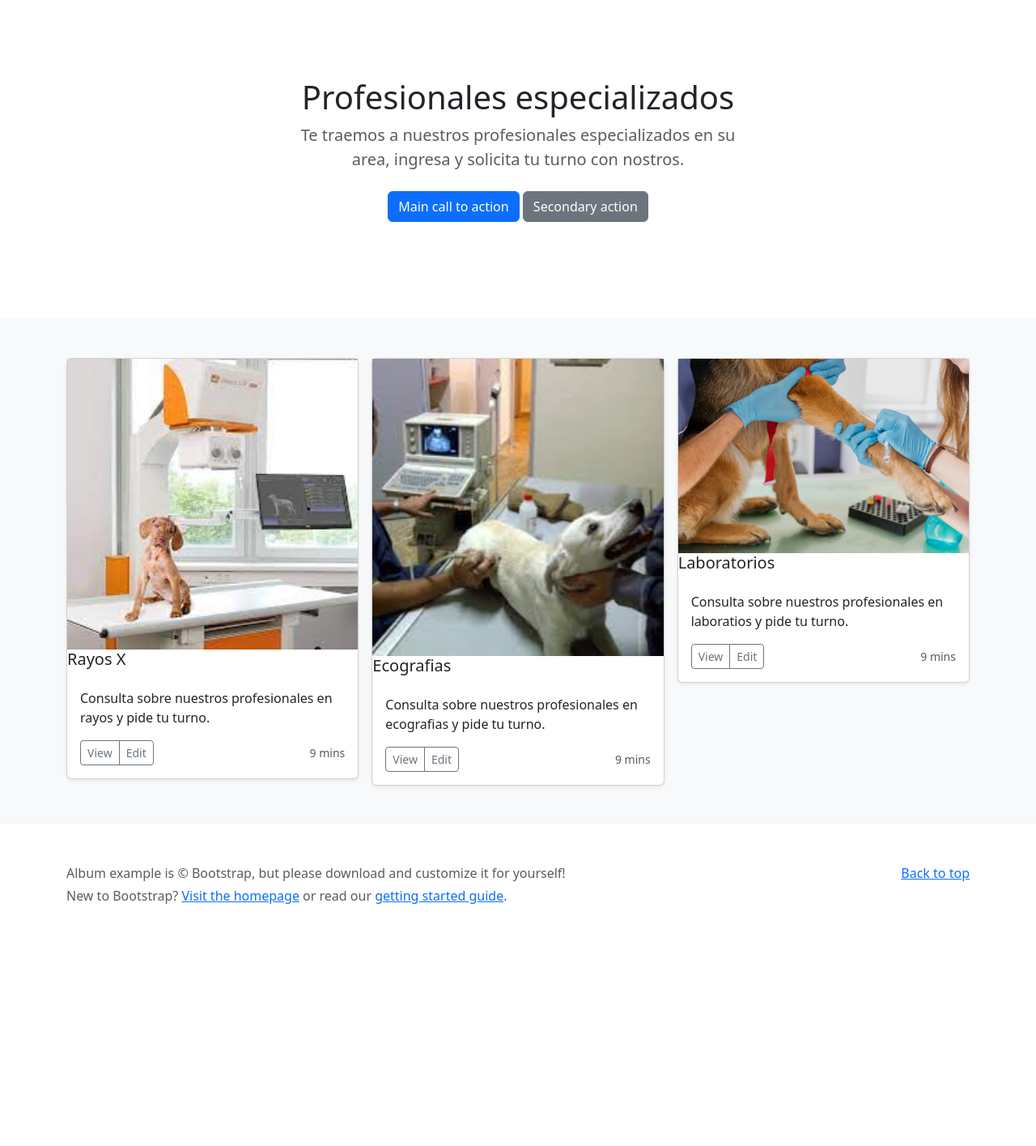
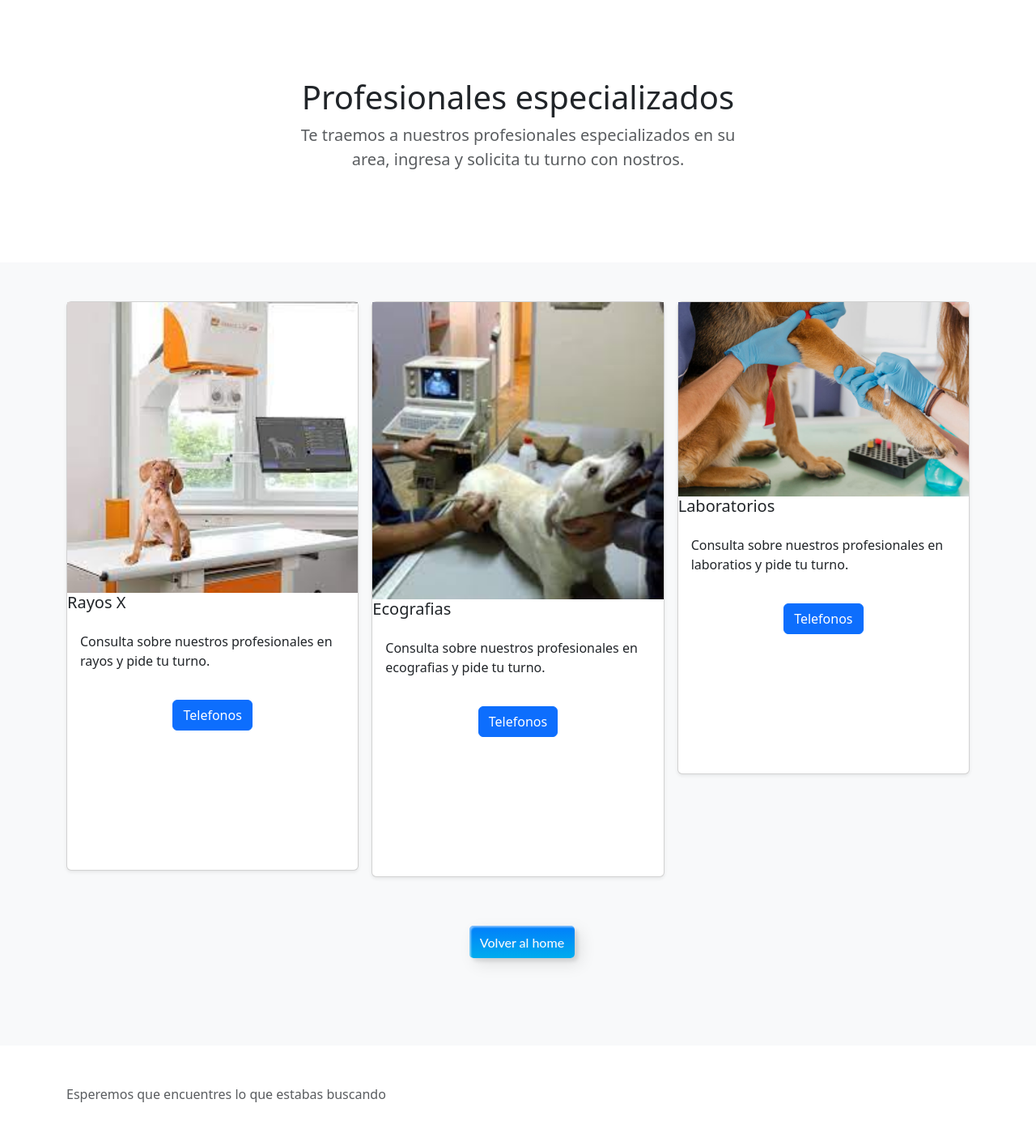
Before and after one commit to JGaston89/veterinaria, a Symfony app: template templates/templates/Home/cuerpoMedico.html.twig in a window 1280 px wide. Shown: the whole page at 81% size. Before the commit the page ends 1116 px from the top, so only its background shows below. Run offline with Twig, Linux system fonts and the light colour scheme; the template is opened without the code that fills it, so the values that code supplies are empty; some libraries are stand-ins or nearby versions.

Commit message:
Add files via upload

```diff
--- a/templates/templates/Home/cuerpoMedico.html.twig
+++ b/templates/templates/Home/cuerpoMedico.html.twig
@@ -81,44 +81,113 @@
         white-space: nowrap;
         -webkit-overflow-scrolling: touch;
       }
-    </style>
+
+.frame {
+  width: 90%;
+  margin: 40px auto;
+  text-align: center;
+}
+button {
+  margin: 20px;
+}
+.custom-btn {
+  width: 130px;
+  height: 40px;
+  color: #fff;
+  border-radius: 5px;
+  padding: 10px 25px;
+  font-family: 'Lato', sans-serif;
+  font-weight: 500;
+  background: transparent;
+  cursor: pointer;
+  transition: all 0.3s ease;
+  position: relative;
+  display: inline-block;
+   box-shadow:inset 2px 2px 2px 0px rgba(255,255,255,.5),
+   7px 7px 20px 0px rgba(0,0,0,.1),
+   4px 4px 5px 0px rgba(0,0,0,.1);
+  outline: none;
+}
+
+.btn-12{
+  position: relative;
+  right: 20px;
+  bottom: 20px;
+  border:none;
+  box-shadow: none;
+  width: 130px;
+  height: 40px;
+  line-height: 42px;
+  -webkit-perspective: 230px;
+  perspective: 230px;
+}
+.btn-12 span {
+  background: rgb(0,172,238);
+background: linear-gradient(0deg, rgba(0,172,238,1) 0%, rgba(2,126,251,1) 100%);
+  display: block;
+  position: absolute;
+  width: 130px;
+  height: 40px;
+  box-shadow:inset 2px 2px 2px 0px rgba(255,255,255,.5),
+   7px 7px 20px 0px rgba(0,0,0,.1),
+   4px 4px 5px 0px rgba(0,0,0,.1);
+  border-radius: 5px;
+  margin:0;
+  text-align: center;
+  -webkit-box-sizing: border-box;
+  -moz-box-sizing: border-box;
+  box-sizing: border-box;
+  -webkit-transition: all .3s;
+  transition: all .3s;
+}
+.btn-12 span:nth-child(1) {
+  box-shadow:
+   -7px -7px 20px 0px #fff9,
+   -4px -4px 5px 0px #fff9,
+   7px 7px 20px 0px #0002,
+   4px 4px 5px 0px #0001;
+  -webkit-transform: rotateX(90deg);
+  -moz-transform: rotateX(90deg);
+  transform: rotateX(90deg);
+  -webkit-transform-origin: 50% 50% -20px;
+  -moz-transform-origin: 50% 50% -20px;
+  transform-origin: 50% 50% -20px;
+}
+.btn-12 span:nth-child(2) {
+  -webkit-transform: rotateX(0deg);
+  -moz-transform: rotateX(0deg);
+  transform: rotateX(0deg);
+  -webkit-transform-origin: 50% 50% -20px;
+  -moz-transform-origin: 50% 50% -20px;
+  transform-origin: 50% 50% -20px;
+}
+.btn-12:hover span:nth-child(1) {
+  box-shadow:inset 2px 2px 2px 0px rgba(255,255,255,.5),
+   7px 7px 20px 0px rgba(0,0,0,.1),
+   4px 4px 5px 0px rgba(0,0,0,.1);
+  -webkit-transform: rotateX(0deg);
+  -moz-transform: rotateX(0deg);
+  transform: rotateX(0deg);
+}
+.btn-12:hover span:nth-child(2) {
+  box-shadow:inset 2px 2px 2px 0px rgba(255,255,255,.5),
+   7px 7px 20px 0px rgba(0,0,0,.1),
+   4px 4px 5px 0px rgba(0,0,0,.1);
+ color: transparent;
+  -webkit-transform: rotateX(-90deg);
+  -moz-transform: rotateX(-90deg);
+  transform: rotateX(-90deg);
+}
+
+
+</style>
 
 
   </head>
   <body>
 
 <header>
-<!--
-  <div class="collapse bg-dark" id="navbarHeader">
-    <div class="container">
-      <div class="row">
-        <div class="col-sm-8 col-md-7 py-4">
-          <h4 class="text-white">About</h4>
-          <p class="text-muted">Add some information about the album below, the author, or any other background context. Make it a few sentences long so folks can pick up some informative tidbits. Then, link them off to some social networking sites or contact information.</p>
-        </div>
-        <div class="col-sm-4 offset-md-1 py-4">
-          <h4 class="text-white">Contact</h4>
-          <ul class="list-unstyled">
-            <li><a href="#" class="text-white">Follow on Twitter</a></li>
-            <li><a href="#" class="text-white">Like on Facebook</a></li>
-            <li><a href="#" class="text-white">Email me</a></li>
-          </ul>
-        </div>
-      </div>
-    </div>
-  </div>
-  <div class="navbar navbar-dark bg-dark shadow-sm">
-    <div class="container">
-      <a href="#" class="navbar-brand d-flex align-items-center">
-        <svg xmlns="http://www.w3.org/2000/svg" width="20" height="20" fill="none" stroke="currentColor" stroke-linecap="round" stroke-linejoin="round" stroke-width="2" aria-hidden="true" class="me-2" viewBox="0 0 24 24"><path d="M23 19a2 2 0 0 1-2 2H3a2 2 0 0 1-2-2V8a2 2 0 0 1 2-2h4l2-3h6l2 3h4a2 2 0 0 1 2 2z"></path><circle cx="12" cy="13" r="4"></circle></svg>
-        <strong>Album</strong>
-      </a>
-      <button class="navbar-toggler" type="button" data-bs-toggle="collapse" data-bs-target="#navbarHeader" aria-controls="navbarHeader" aria-expanded="false" aria-label="Toggle navigation">
-        <span class="navbar-toggler-icon"></span>
-      </button>
-    </div>
-  </div>
--->
+
 </header>
 
 <main>
@@ -128,10 +197,6 @@
       <div class="col-lg-6 col-md-8 mx-auto">
         <h1 class="fw-light">Profesionales especializados</h1>
         <p class="lead text-muted">Te traemos a nuestros profesionales especializados en su area, ingresa y solicita tu turno con nostros.</p>
-        <p>
-          <a href="#" class="btn btn-primary my-2">Main call to action</a>
-          <a href="#" class="btn btn-secondary my-2">Secondary action</a>
-        </p>
       </div>
     </div>
   </section>
@@ -146,16 +211,29 @@
             <h5>Rayos X</h5>
             <div class="card-body">
               <p class="card-text">Consulta sobre nuestros profesionales en rayos y pide tu turno.</p>
-              <div class="d-flex justify-content-between align-items-center">
-                <div class="btn-group">
-                  <button type="button" class="btn btn-sm btn-outline-secondary">View</button>
-                  <button type="button" class="btn btn-sm btn-outline-secondary">Edit</button>
-                </div>
-                <small class="text-muted">9 mins</small>
+              <div class="d-flex justify-content-between align-items-center flex-column">
+              <!-- aca comienza el dropdown-->
+                <p>
+                  <button class="btn btn-primary" type="button" data-bs-toggle="collapse" data-bs-target="#collapseWidthExample" aria-expanded="false" aria-controls="collapseWidthExample">
+                    Telefonos
+                  </button>
+                </p>
+                <div style="min-height: 120px;">
+                  <div class="collapse" id="collapseWidthExample">
+                    <ul class="list-group">
+                      <li class="list-group-item">Juan garcia 221-555-222</li>
+                      <li class="list-group-item">Perez Damian 221-555-777</li>
+                      <li class="list-group-item">Larroque Maria 221-111-888</li>
+                      <li class="list-group-item">Lape Aron 221-777-888</li>
+                      <li class="list-group-item">Quiroga Luisa 011-777-888</li>
+                    </ul>
+                  </div>
+                </div> <!-- aca termina el dropdown-->
               </div>
             </div>
           </div>
         </div>
+
 
         <div class="col">
           <div class="card shadow-sm">
@@ -163,12 +241,24 @@
            <h5>Ecografias</h5>
             <div class="card-body">
               <p class="card-text">Consulta sobre nuestros profesionales en ecografias y pide tu turno.</p>
-              <div class="d-flex justify-content-between align-items-center">
-                <div class="btn-group">
-                  <button type="button" class="btn btn-sm btn-outline-secondary">View</button>
-                  <button type="button" class="btn btn-sm btn-outline-secondary">Edit</button>
-                </div>
-                <small class="text-muted">9 mins</small>
+              <div class="d-flex justify-content-between align-items-center flex-column">
+                <!-- aca comienza el dropdown-->
+                <p>
+                  <button class="btn btn-primary" type="button" data-bs-toggle="collapse" data-bs-target="#collapseWidthExample2" aria-expanded="false" aria-controls="collapseWidthExample2">
+                    Telefonos
+                  </button>
+                </p>
+                <div style="min-height: 120px;">
+                  <div class="collapse" id="collapseWidthExample2">
+                    <ul class="list-group">
+                      <li class="list-group-item">Juan garcia 221-555-222</li>
+                      <li class="list-group-item">Perez Damian 221-555-777</li>
+                      <li class="list-group-item">Larroque Maria 221-111-888</li>
+                      <li class="list-group-item">Lape Aron 221-777-888</li>
+                      <li class="list-group-item">Quiroga Luisa 011-777-888</li>
+                    </ul>
+                  </div>
+                </div> <!-- aca termina el dropdown-->
               </div>
             </div>
           </div>
@@ -180,27 +270,41 @@
             <h5>Laboratorios</h5>
             <div class="card-body">
               <p class="card-text">Consulta sobre nuestros profesionales en laboratios y pide tu turno.</p>
-              <div class="d-flex justify-content-between align-items-center">
-                <div class="btn-group">
-                  <button type="button" class="btn btn-sm btn-outline-secondary">View</button>
-                  <button type="button" class="btn btn-sm btn-outline-secondary">Edit</button>
-                </div>
-                <small class="text-muted">9 mins</small>
+              <div class="d-flex justify-content-between align-items-center flex-column">
+                <!-- aca comienza el dropdown-->
+                <p>
+                  <button class="btn btn-primary" type="button" data-bs-toggle="collapse" data-bs-target="#collapseWidthExample3" aria-expanded="false" aria-controls="collapseWidthExample3">
+                    Telefonos
+                  </button>
+                </p>
+                <div style="min-height: 120px;">
+                  <div class="collapse" id="collapseWidthExample3">
+                    <ul class="list-group">
+                      <li class="list-group-item">Juan garcia 221-555-222</li>
+                      <li class="list-group-item">Perez Damian 221-555-777</li>
+                      <li class="list-group-item">Larroque Maria 221-111-888</li>
+                      <li class="list-group-item">Lape Aron 221-777-888</li>
+                      <li class="list-group-item">Quiroga Luisa 011-777-888</li>
+                    </ul>
+                  </div>
+                </div> <!-- aca termina el dropdown-->
               </div>
             </div>
           </div>
         </div>
   </div>
 
+
+<div class="frame">
+  <button class="custom-btn btn-12"><a class="text-light" href="/home"><span>Click!</span><span>Volver al home</span></a></button>
+</div>
+
+
 </main>
 
 <footer class="text-muted py-5">
   <div class="container">
-    <p class="float-end mb-1">
-      <a href="#">Back to top</a>
-    </p>
-    <p class="mb-1">Album example is © Bootstrap, but please download and customize it for yourself!</p>
-    <p class="mb-0">New to Bootstrap? <a href="/">Visit the homepage</a> or read our <a href="/docs/5.2/getting-started/introduction/">getting started guide</a>.</p>
+    <p class="mb-1">Esperemos que encuentres lo que estabas buscando</p>
   </div>
 </footer>
 
```
Also changed, not shown: templates/templates/Home/index.html.twig (+205 -166 lines).
